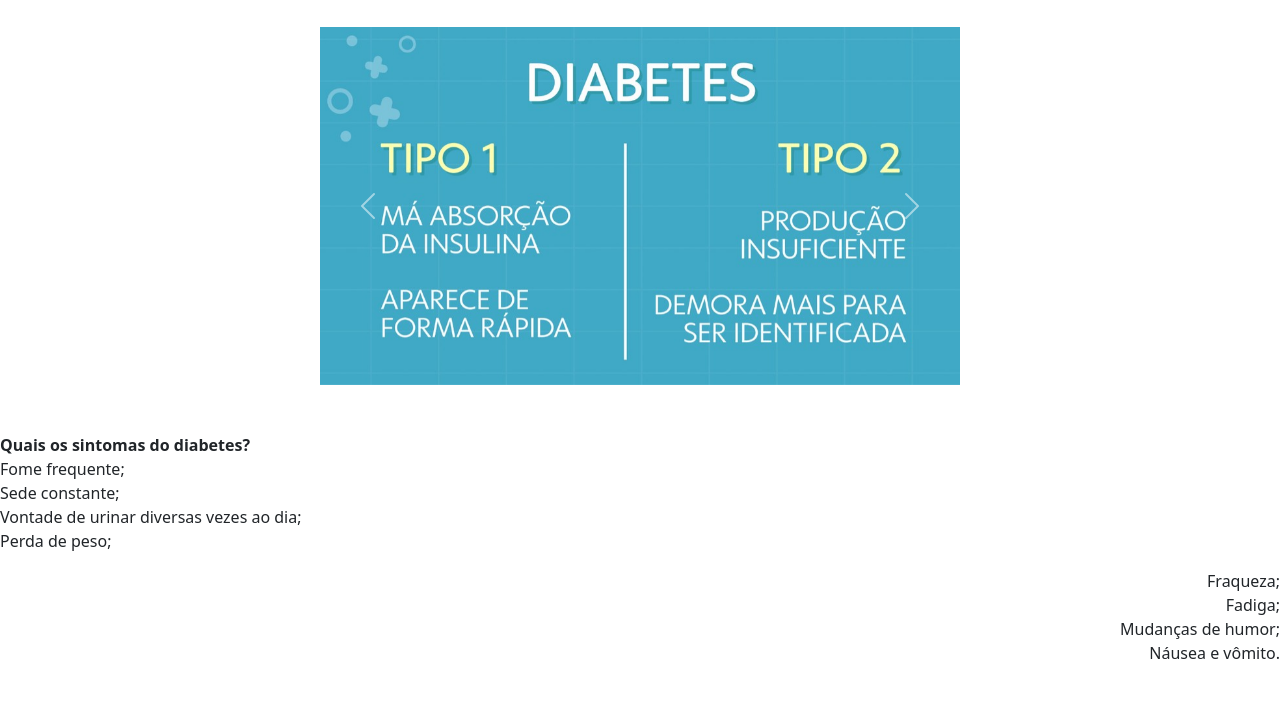
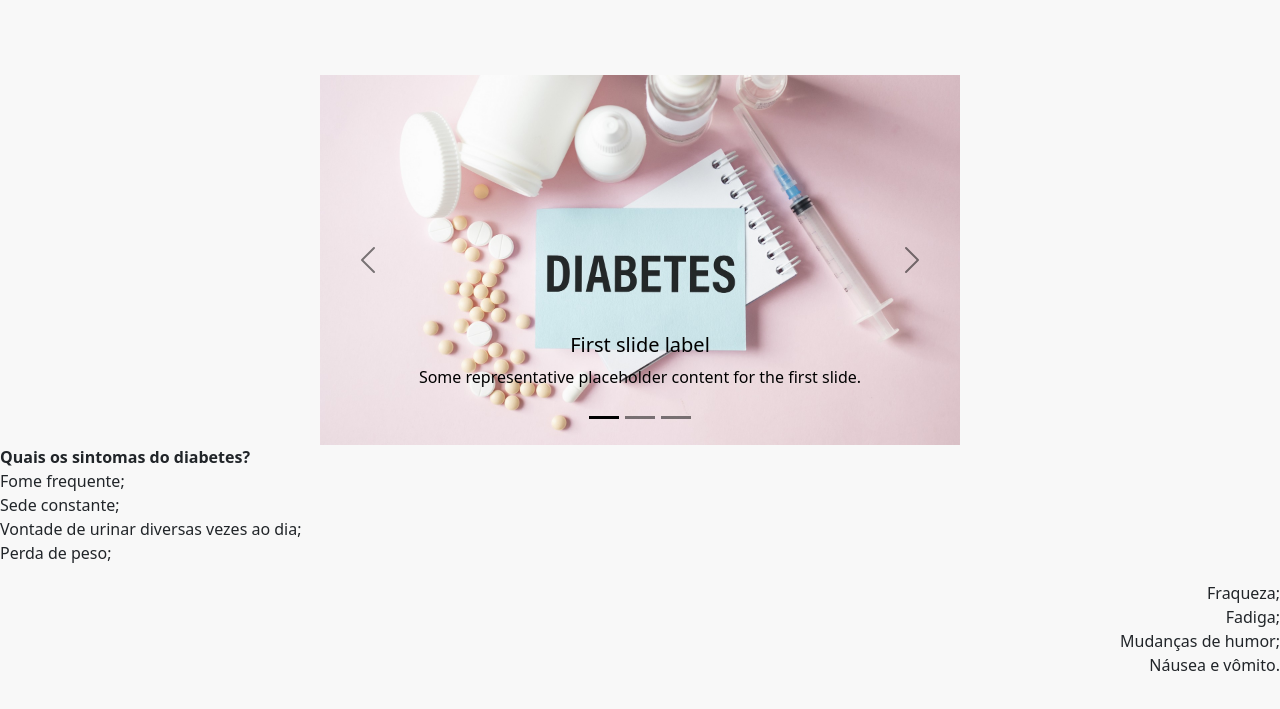
Before and after one commit to giovannadsm/Estudos-Front-End, a plain HTML site: page Estudos-Front-End/bootstrap/site_art.html in a window 1280 px wide. Both pictures are taken after a click on the link "Home". Shown: the part 143-852 px from the top of the page. Drawn offline with nearby package versions, Linux system fonts and the light colour scheme.

Commit message:
Edição Carrousel

```diff
--- a/Estudos-Front-End/bootstrap/aprendendo.css
+++ b/Estudos-Front-End/bootstrap/aprendendo.css
@@ -1,3 +1,8 @@
+body {
+    background-color: rgb(248, 248, 248);
+}
+
+
 .nav-custom {
     background-color: black;
 
@@ -13,7 +18,7 @@
     width: 30%;
 }
 
-#carouselExampleControls {
+#carouselExampleDark {
     width: 50%;
     left: 25%;
 }
@@ -30,3 +35,8 @@ h1{
    top: 100%;
 
 }
+
+.papel{
+
+
+}
--- a/Estudos-Front-End/bootstrap/site_art.html
+++ b/Estudos-Front-End/bootstrap/site_art.html
@@ -54,31 +54,50 @@
     </nav>
 
     <br>
-    <h1>Farmácia Social</h1>
+    <h1 class="papel">Farmácia Social</h1>
     <br>
-    <div id="carouselExampleControls" class="carousel slide" data-bs-ride="carousel">
+
+
+    <br><br>
+
+    <div id="carouselExampleDark" class="carousel carousel-dark slide" data-bs-ride="carousel">
+        <div class="carousel-indicators">
+          <button type="button" data-bs-target="#carouselExampleDark" data-bs-slide-to="0" class="active" aria-current="true" aria-label="Slide 1"></button>
+          <button type="button" data-bs-target="#carouselExampleDark" data-bs-slide-to="1" aria-label="Slide 2"></button>
+          <button type="button" data-bs-target="#carouselExampleDark" data-bs-slide-to="2" aria-label="Slide 3"></button>
+        </div>
         <div class="carousel-inner">
-          <div class="carousel-item active">
-            <img src="../img/diabetes1.jpg" class="d-block w-100" alt="slidee">
+          <div class="carousel-item active" data-bs-interval="10000">
+            <img src="../img/diabetes1.jpg" class="d-block w-100" alt="...">
+            <div class="carousel-caption d-none d-md-block">
+              <h5>First slide label</h5>
+              <p>Some representative placeholder content for the first slide.</p>
+            </div>
+          </div>
+          <div class="carousel-item" data-bs-interval="2000">
+            <img src="../img/tipo-1-e-tipo-2.jpg" class="d-block w-100" alt="...">
+            <div class="carousel-caption d-none d-md-block">
+              <h5>Second slide label</h5>
+              <p>Some representative placeholder content for the second slide.</p>
+            </div>
           </div>
           <div class="carousel-item">
-            <img src="../img/tipo-1-e-tipo-2.jpg" class="d-block w-100" alt="...">
-          </div>
-          <div class="carousel-item">
-            <img src="../img/tipo.png" class="d-block w-100" alt="...">
+            <img src="../img/UOL_diabetes.gif" class="d-block w-100" alt="...">
+            <div class="carousel-caption d-none d-md-block">
+              <h5>Third slide label</h5>
+              <p>Some representative placeholder content for the third slide.</p>
+            </div>
           </div>
         </div>
-        <button class="carousel-control-prev" type="button" data-bs-target="#carouselExampleControls" data-bs-slide="prev">
+        <button class="carousel-control-prev" type="button" data-bs-target="#carouselExampleDark" data-bs-slide="prev">
           <span class="carousel-control-prev-icon" aria-hidden="true"></span>
           <span class="visually-hidden">Previous</span>
         </button>
-        <button class="carousel-control-next" type="button" data-bs-target="#carouselExampleControls" data-bs-slide="next">
+        <button class="carousel-control-next" type="button" data-bs-target="#carouselExampleDark" data-bs-slide="next">
           <span class="carousel-control-next-icon" aria-hidden="true"></span>
           <span class="visually-hidden">Next</span>
         </button>
       </div>
-    <br><br>
-
 
         <p class="tipo1"> <b>Quais os sintomas do diabetes?</b><br>
             Fome frequente;<br>
```
Also changed, not shown: Estudos-Front-End/img/Diabetes-30jun-e1603889321214.jpg (added), Estudos-Front-End/img/UOL_diabetes.gif (added), Estudos-Front-End/img/dia.jpg (added), Estudos-Front-End/img/sal.png (added), 3 other files.
